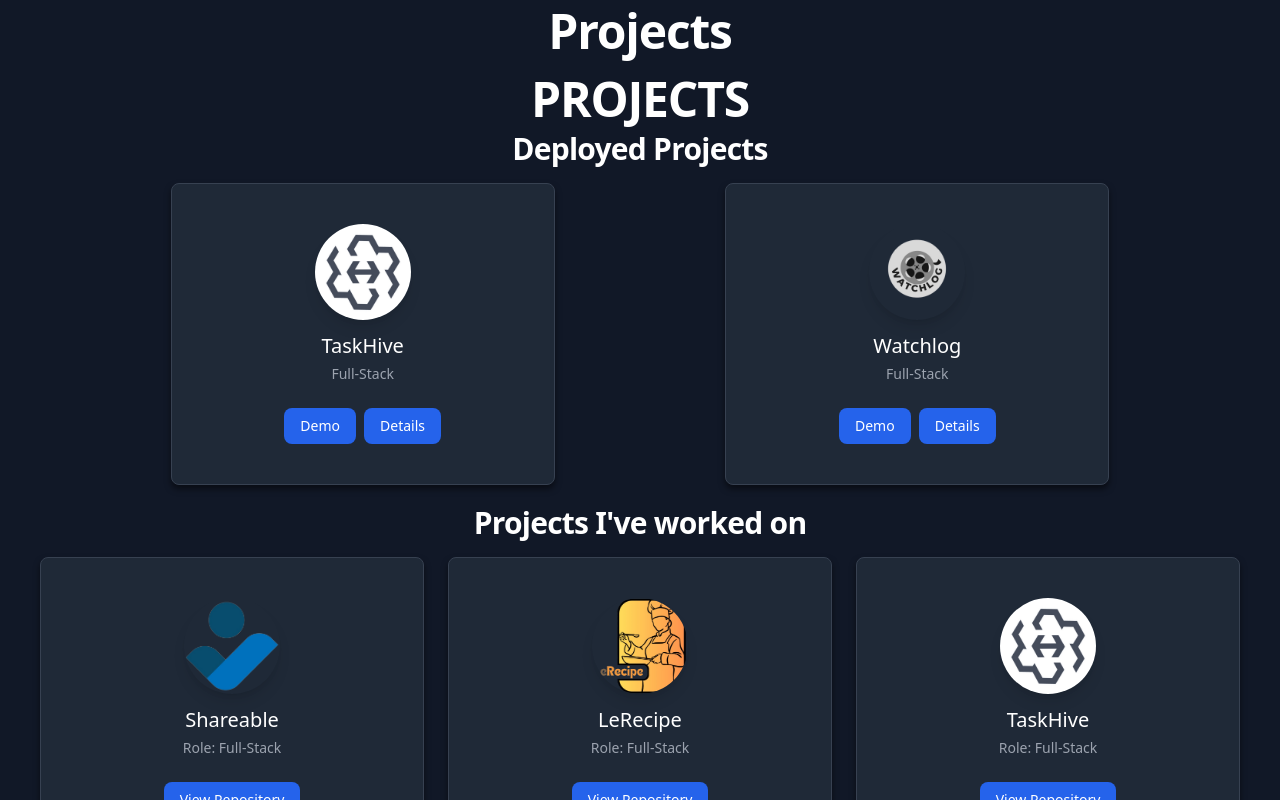
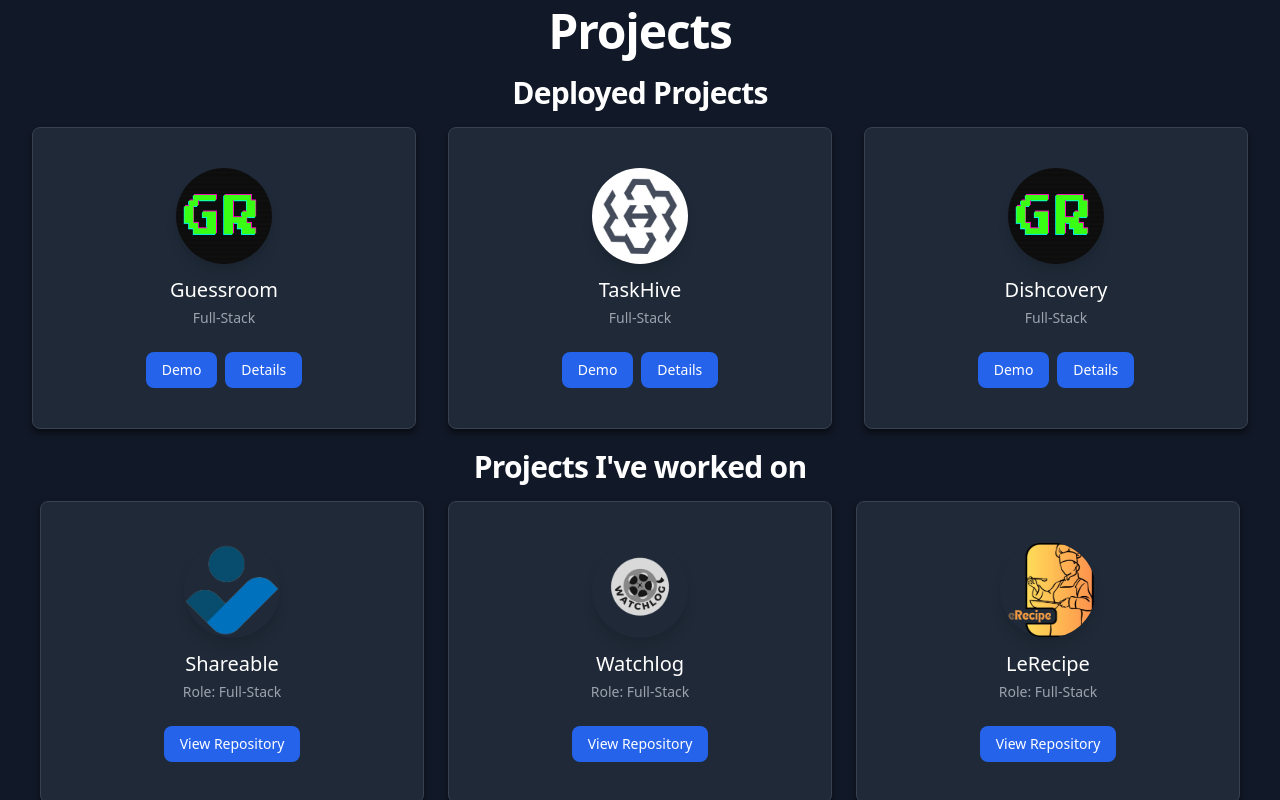
Before and after one commit to johnmartinroque/Portfolio, a React (Create React App) app in the folder portfolio/: page / in a window 1280 px wide. Shown: the part 1580-2380 px from the top of the page. Built offline with nearby package versions, Linux system fonts and the light colour scheme.

Commit message:
added send message success / fail

```diff
--- a/portfolio/src/components/projects/DeployedProjects.jsx
+++ b/portfolio/src/components/projects/DeployedProjects.jsx
@@ -3,6 +3,14 @@ import { Link } from "react-router-dom";
 
 function DeployedProjects() {
   const projects = [
+    {
+      title: "Guessroom",
+      role: "Full-Stack",
+      image: "/images/guessroom.png",
+      demoLink: "https://guessroom.vercel.app",
+      detailsRoute: "/taskhivedetailed",
+      alt: "Guessroom",
+    },
     {
       title: "TaskHive",
       role: "Full-Stack",
@@ -12,12 +20,12 @@ function DeployedProjects() {
       alt: "TaskHive",
     },
     {
-      title: "Watchlog",
+      title: "Dishcovery",
       role: "Full-Stack",
-      image: "/images/watchlog.png",
-      demoLink: "https://taskhive-8b031.web.app",
+      image: "/images/guessroom.png",
+      demoLink: "https://dishcovery-theta.vercel.app/",
       detailsRoute: "/taskhivedetailed",
-      alt: "TaskHive",
+      alt: "Dishcovery",
     },
   ];
 
@@ -25,9 +33,10 @@ function DeployedProjects() {
     <div>
       <div className="flex flex-col justify-center items-center mt-5 px">
         {" "}
+        {/*
         <h1 class="mb-2 text-3xl font-extrabold leading-none tracking-tight text-gray-900 md:text-4xl lg:text-5xl dark:text-white text-center ">
           PROJECTS
-        </h1>
+        </h1> */}
         <h1 className="mb-4 text-2xl font-extrabold leading-none tracking-tight text-gray-900 md:text-2xl lg:text-3xl dark:text-white">
           Deployed Projects
         </h1>
@@ -53,7 +62,7 @@ function DeployedProjects() {
                 <div class="flex mt-4 md:mt-6">
                   {" "}
                   <a
-                    href="https://taskhive-8b031.web.app"
+                    href={project.demoLink}
                     target="_blank"
                     rel="noopener noreferrer"
                     className="inline-flex items-center px-4 py-2 text-sm font-medium text-center text-white bg-blue-700 rounded-lg hover:bg-blue-800 focus:ring-4 focus:outline-none focus:ring-blue-300 dark:bg-blue-600 dark:hover:bg-blue-700 dark:focus:ring-blue-800 mr-2"
--- a/portfolio/src/components/projects/PastProject.jsx
+++ b/portfolio/src/components/projects/PastProject.jsx
@@ -10,19 +10,20 @@ function PastProject() {
       alt: "Shareable",
     },
     {
+      title: "Watchlog",
+      role: "Full-Stack",
+      image: "/images/watchlog.png",
+      detailsRoute: "/taskhivedetailed",
+      alt: "TaskHive",
+    },
+    {
       title: "LeRecipe",
       role: "Full-Stack",
       image: "/images/lerecipepic.png",
       link: "https://github.com/johnmartinroque/LeRecipe",
       alt: "LeRecipe",
     },
-    {
-      title: "TaskHive",
-      role: "Full-Stack",
-      image: "/images/TaskHive.png",
-      link: "https://taskhive-8b031.web.app",
-      alt: "TaskHive",
-    },
+
     {
       title: "Kapeterium",
       role: "Frontend",
--- a/portfolio/src/screens/Contact.jsx
+++ b/portfolio/src/screens/Contact.jsx
@@ -1,8 +1,11 @@
-import React from "react";
+import React, { useState } from "react";
 import { useNavigate } from "react-router-dom";
 import emailjs from "emailjs-com";
 
 function Contact() {
+  const [message, setMessage] = useState("");
+  const [isSuccess, setIsSuccess] = useState(false);
+
   const navigate = useNavigate();
 
   function sendEmail(e) {
@@ -16,11 +19,13 @@ function Contact() {
         "CVGcUKPae7mjePHGi"
       )
       .then(
-        (result) => {
-          alert("Message sent!");
+        () => {
+          setIsSuccess(true);
+          setMessage("Message sent successfully!");
         },
         (error) => {
-          alert("Failed to send. Please try again.");
+          setIsSuccess(false);
+          setMessage("Failed to send. Please try again.");
           console.error(error);
         }
       );
@@ -33,7 +38,45 @@ function Contact() {
       <h1 className="mb-4 text-3xl font-extrabold leading-none tracking-tight text-gray-900 md:text-4xl dark:text-white text-center pt-5">
         Contact Me
       </h1>
+      {message && isSuccess && (
+        <div
+          className="flex items-center p-4 mb-4 text-sm text-green-800 border border-green-300 rounded-lg bg-green-50 dark:bg-gray-800 dark:text-green-400 dark:border-green-800"
+          role="alert"
+        >
+          <svg
+            className="shrink-0 inline w-4 h-4 me-3"
+            aria-hidden="true"
+            xmlns="http://www.w3.org/2000/svg"
+            fill="currentColor"
+            viewBox="0 0 20 20"
+          >
+            <path d="M10 .5a9.5 9.5 0 1 0 9.5 9.5A9.51 9.51 0 0 0 10 .5ZM9.5 4a1.5 1.5 0 1 1 0 3 1.5 1.5 0 0 1 0-3ZM12 15H8a1 1 0 0 1 0-2h1v-3H8a1 1 0 0 1 0-2h2a1 1 0 0 1 1 1v4h1a1 1 0 0 1 0 2Z" />
+          </svg>
+          <div>
+            <span className="font-medium">Success alert!</span> {message}
+          </div>
+        </div>
+      )}
 
+      {message && !isSuccess && (
+        <div
+          className="flex items-center p-4 mb-4 text-sm text-red-800 border border-red-300 rounded-lg bg-red-50 dark:bg-gray-800 dark:text-red-400 dark:border-red-800"
+          role="alert"
+        >
+          <svg
+            className="shrink-0 inline w-4 h-4 me-3"
+            aria-hidden="true"
+            xmlns="http://www.w3.org/2000/svg"
+            fill="currentColor"
+            viewBox="0 0 20 20"
+          >
+            <path d="M10 .5a9.5 9.5 0 1 0 9.5 9.5A9.51 9.51 0 0 0 10 .5ZM9.5 4a1.5 1.5 0 1 1 0 3 1.5 1.5 0 0 1 0-3ZM12 15H8a1 1 0 0 1 0-2h1v-3H8a1 1 0 0 1 0-2h2a1 1 0 0 1 1 1v4h1a1 1 0 0 1 0 2Z" />
+          </svg>
+          <div>
+            <span className="font-medium">Error alert!</span> {message}
+          </div>
+        </div>
+      )}
       <form className="w-full max-w-xl mx-auto" onSubmit={sendEmail}>
         {/* Name */}
         <div className="mb-5">
--- a/portfolio/src/screens/Home.jsx
+++ b/portfolio/src/screens/Home.jsx
@@ -3,7 +3,6 @@ import Introduction from "../components/sections/Introduction";
 import AboutMe from "../components/sections/AboutMe";
 import Projects from "../components/sections/Projects";
 import Skills from "../components/sections/Skills";
-import Education from "../components/sections/Education";
 import Contact from "./Contact";
 
 function Home() {
@@ -13,7 +12,7 @@ function Home() {
       <AboutMe />
       <Projects />
       <Skills />
-      <Education />
+
       <Contact />
     </div>
   );
```
Also changed, not shown: portfolio/public/images/guessroom.png (added).
